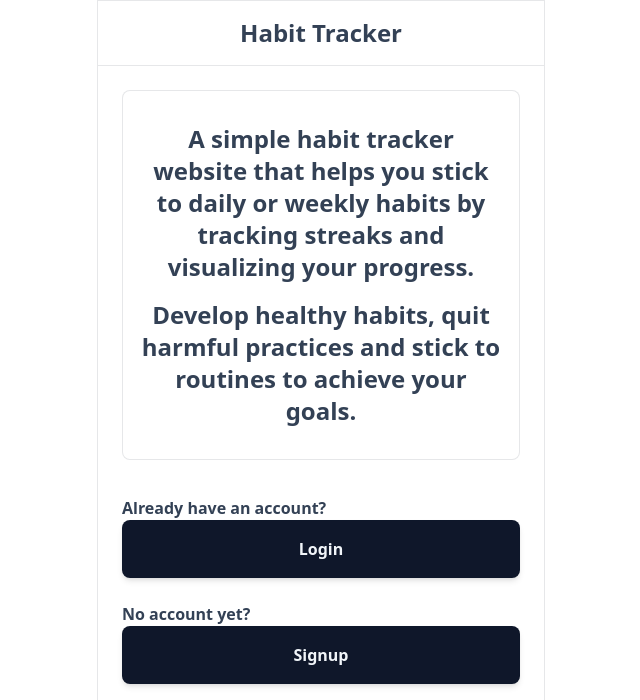
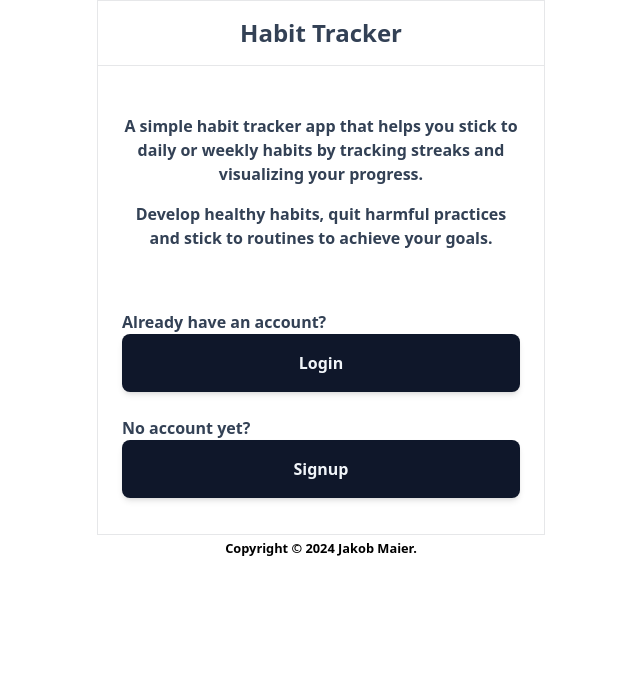
Before and after one commit to gue-ni/habit-tracker, a Flask app: page / in a window 1280 px wide. Shown: the top 700 px of the page, without its empty margins (319-959 px from the left). Run offline with Flask 3, Linux system fonts and the light colour scheme.

Commit message:
Make landing page text smaller

```diff
--- a/app/templates/index.html
+++ b/app/templates/index.html
@@ -1,9 +1,9 @@
 {% extends "layout/page.html" %}
 {% block title %}Habit Tracker{% endblock %}
 {% block page_content %}
-<div class="py-6 text-center text-2xl text-semibold w-full bg-white rounded-lg border border-slate-900/10 p-4">
+<div class="py-4 text-center">
   <p class="py-2">
-    A simple habit tracker website that helps you stick to daily or weekly habits by tracking streaks and visualizing
+    A simple habit tracker app that helps you stick to daily or weekly habits by tracking streaks and visualizing
     your progress.
   </p>
   <p class="py-2">
```
